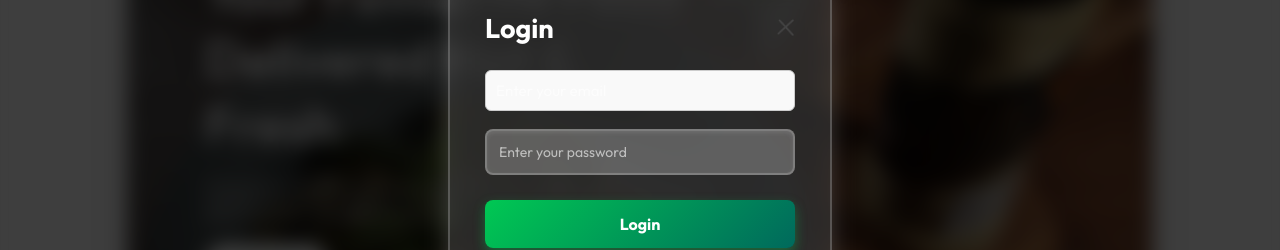
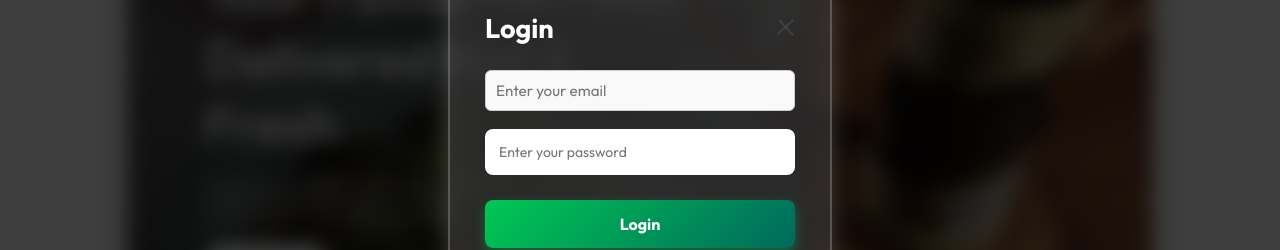
Before and after one commit to Abhishek200-1/Food-Delivery-Website, a React (Vite) app in the folder Frontend/: page / in a window 1280 px wide. Both pictures are taken after a click on the button "Sign In". Shown: the part 220-470 px from the top of the page. Built offline with nearby package versions, Linux system fonts and the light colour scheme; no server answers.

Commit message:
fixed placeholder

```diff
--- a/Frontend/src/components/LoginPopUp/LoginPopUp.css
+++ b/Frontend/src/components/LoginPopUp/LoginPopUp.css
@@ -65,20 +65,20 @@
     padding: 12px;
     border-radius: 8px;
     font-size: 14px;
-    background: rgba(255, 255, 255, 0.25);
-    color: rgb(117, 227, 156);
+    /* background: rgba(255, 255, 255, 0.25); */
+    color: black;
     transition: all 0.3s ease-in-out;
     box-shadow: inset 0 2px 4px rgba(255, 255, 255, 0.1);
 }
 
-.login-popup-inputs input::placeholder {
+/* .login-popup-inputs input::placeholder {
     color: rgba(255, 255, 255, 0.6);
-}
+} */
 
-.login-popup-inputs input:focus {
+/* .login-popup-inputs input:focus {
     border-color: #6EFFD8;
     box-shadow: 0 0 12px rgba(46, 139, 87, 0.5);
-}
+} */
 
 /* Stylish Login Button */
 .login-pop-up-container button {
```
